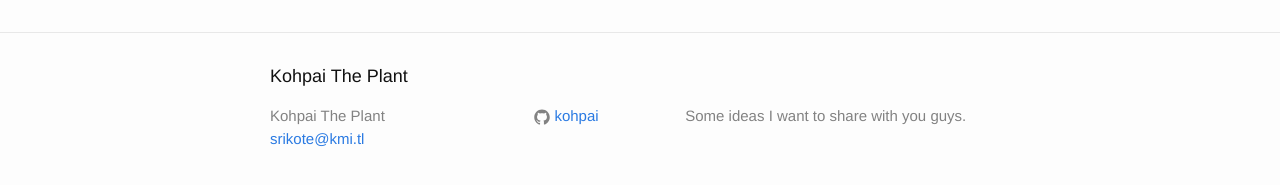
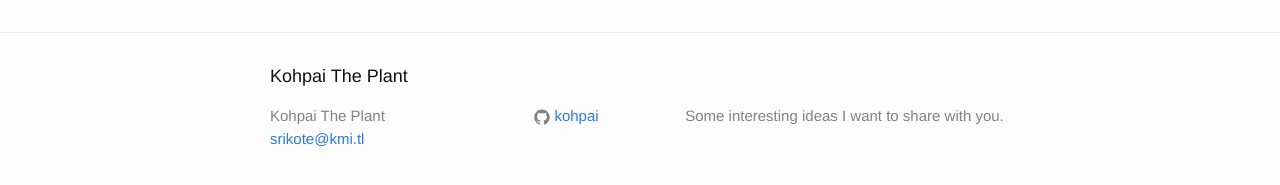
Before and after one commit to kohpai/kohpai.github.io, a Jekyll site: the page built from about.md, in a window 1280 px wide. Shown: the part 366-551 px from the top of the page. Built offline with Jekyll 4.4.1, drawn with Linux system fonts in a browser that asks for light colours; comment, search, counter and statistics services are not loaded.

Commit message:
change site description

```diff
--- a/_config.yml
+++ b/_config.yml
@@ -16,7 +16,7 @@
 title: Kohpai The Plant
 email: srikote@kmi.tl
 description: > # this means to ignore newlines until "baseurl:"
-  Some ideas I want to share with you guys.
+  Some interesting ideas I want to share with you.
 baseurl: "" # the subpath of your site, e.g. /blog
 url: "https://kohpai.github.io" # the base hostname & protocol for your site, e.g. http://example.com
 github_username:  kohpai
```
